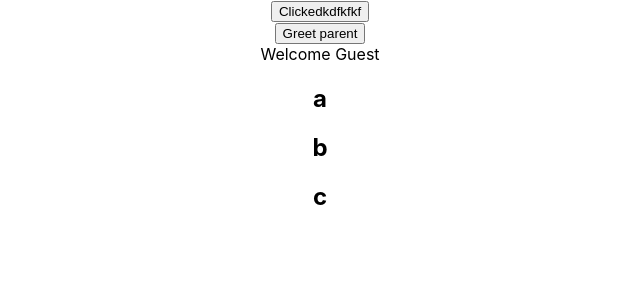
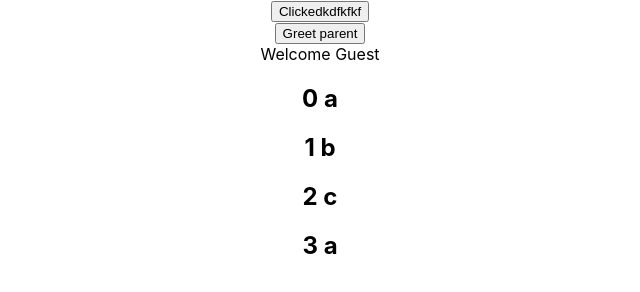
Before and after one commit to raghu-raj23/react-code_evo, a React (Create React App) app in the folder tutorial-app/: page / in a window 1280 px wide. Shown: the part 476-768 px from the top of the page, without its empty margins (320-960 px from the left). Built offline with nearby package versions, Linux system fonts and the light colour scheme.

Commit message:
rendering list in react

```diff
--- a/tutorial-app/src/components/NameList.js
+++ b/tutorial-app/src/components/NameList.js
@@ -2,9 +2,14 @@ import React from "react";
 import Person from './Person.js';
 
 function NameList() {
-  const alp = ["a", "b", "c"]
-  const alist = alp.map((person) => (<Person person = {person} /> ))
-  //we have to include a key prop in map which is unique for every component, it is not accessible by the child component
+  // const alp = ["a", "b", "c"]
+  // const alist = alp.map((person) => (<Person person = {person} /> ))
+  // //we have to include a key prop in map which is unique for every component, it is not accessible by the child component
+  // return <div>{alist}</div>;
+
+
+  const alp = ["a", "b", "c", "a"]
+  const alist = alp.map((name, index) => <h2 key = {index}>{index} {name}</h2>)
   return <div>{alist}</div>;
 }
 
--- a/tutorial-app/src/components/Person.js
+++ b/tutorial-app/src/components/Person.js
@@ -3,7 +3,7 @@ import React from 'react'
 function Person({person}) {
     return (
         <div>
-            <h2>{person}</h2>
+            <h2 key = {person}>{person}</h2>
         </div>
     )
 }
```
Also changed, not shown: 1 other file (tests, documents, lock files or other folders).
